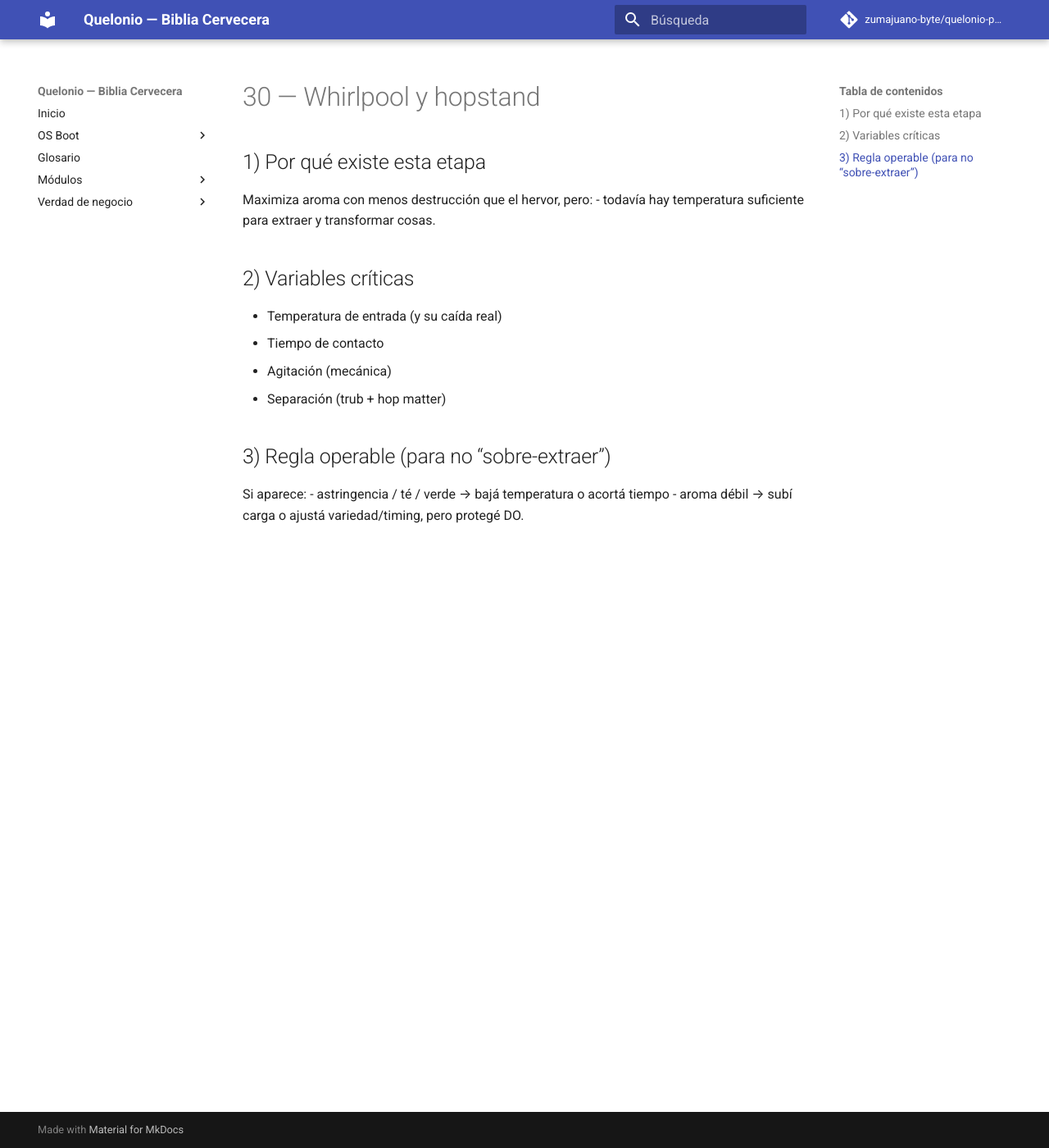
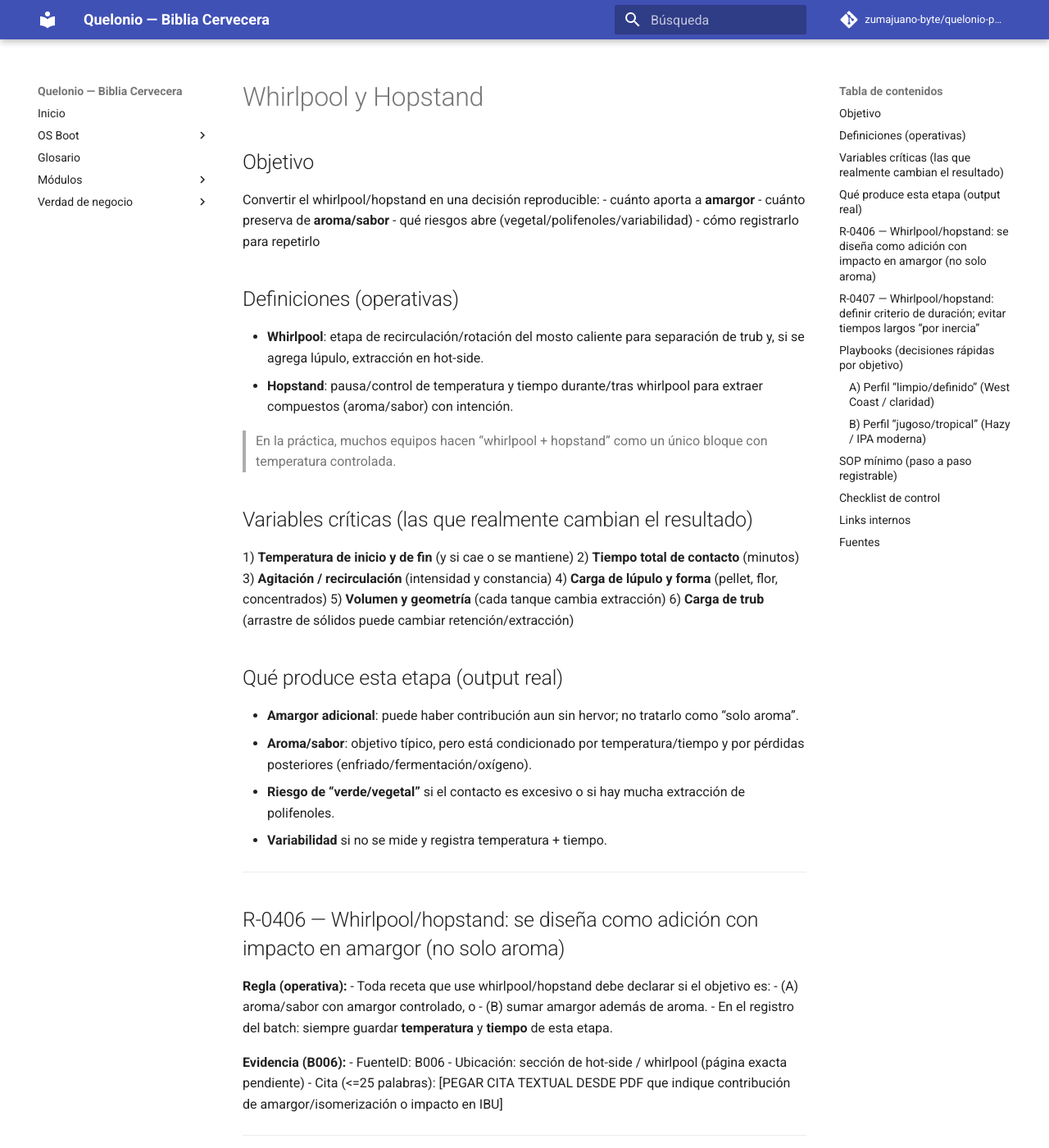
Before and after one commit to zumajuano-byte/quelonio-pages-v2, an MkDocs documentation site: the page built from docs/04_Lupulo/Lupulo_Parte3_DEEP/30_Whirlpool_y_Hopstand.md, in a window 1280 px wide and 1400 px high. Shown: the whole window at 82% size. Built offline with MkDocs 1.6.1 and Material for MkDocs 9.7.7, drawn with Linux system fonts in a browser that asks for light colours; comment, search, counter and statistics services are not loaded; some of the changed text lies outside the part shown.

Commit message:
docs(04): lupulo parte 3 - whirlpool/hopstand + reglas

```diff
--- a/docs/04_Lupulo/Lupulo_Parte3_DEEP/30_Whirlpool_y_Hopstand.md
+++ b/docs/04_Lupulo/Lupulo_Parte3_DEEP/30_Whirlpool_y_Hopstand.md
@@ -1,19 +1,98 @@
-# 30 — Whirlpool y hopstand
+# Whirlpool y Hopstand
 
-## 1) Por qué existe esta etapa
+## Objetivo
+Convertir el whirlpool/hopstand en una decisión reproducible:
+- cuánto aporta a **amargor**
+- cuánto preserva de **aroma/sabor**
+- qué riesgos abre (vegetal/polifenoles/variabilidad)
+- cómo registrarlo para repetirlo
 
-Maximiza aroma con menos destrucción que el hervor, pero:
-- todavía hay temperatura suficiente para extraer y transformar cosas.
+## Definiciones (operativas)
+- **Whirlpool**: etapa de recirculación/rotación del mosto caliente para separación de trub y, si se agrega lúpulo, extracción en hot-side.
+- **Hopstand**: pausa/control de temperatura y tiempo durante/tras whirlpool para extraer compuestos (aroma/sabor) con intención.
 
-## 2) Variables críticas
+> En la práctica, muchos equipos hacen “whirlpool + hopstand” como un único bloque con temperatura controlada.
 
-- Temperatura de entrada (y su caída real)
-- Tiempo de contacto
-- Agitación (mecánica)
-- Separación (trub + hop matter)
+## Variables críticas (las que realmente cambian el resultado)
+1) **Temperatura de inicio y de fin** (y si cae o se mantiene)
+2) **Tiempo total de contacto** (minutos)
+3) **Agitación / recirculación** (intensidad y constancia)
+4) **Carga de lúpulo y forma** (pellet, flor, concentrados)
+5) **Volumen y geometría** (cada tanque cambia extracción)
+6) **Carga de trub** (arrastre de sólidos puede cambiar retención/extracción)
 
-## 3) Regla operable (para no “sobre-extraer”)
+## Qué produce esta etapa (output real)
+- **Amargor adicional**: puede haber contribución aun sin hervor; no tratarlo como “solo aroma”.
+- **Aroma/sabor**: objetivo típico, pero está condicionado por temperatura/tiempo y por pérdidas posteriores (enfriado/fermentación/oxígeno).
+- **Riesgo de “verde/vegetal”** si el contacto es excesivo o si hay mucha extracción de polifenoles.
+- **Variabilidad** si no se mide y registra temperatura + tiempo.
 
-Si aparece:
-- astringencia / té / verde → bajá temperatura o acortá tiempo
-- aroma débil → subí carga o ajustá variedad/timing, pero protegé DO.
+---
+
+<a id="r-0406"></a>
+## R-0406 — Whirlpool/hopstand: se diseña como adición con impacto en amargor (no solo aroma)
+
+**Regla (operativa):**
+- Toda receta que use whirlpool/hopstand debe declarar si el objetivo es:
+  - (A) aroma/sabor con amargor controlado, o
+  - (B) sumar amargor además de aroma.
+- En el registro del batch: siempre guardar **temperatura** y **tiempo** de esta etapa.
+
+**Evidencia (B006):**
+- FuenteID: B006
+- Ubicación: sección de hot-side / whirlpool (página exacta pendiente)
+- Cita (<=25 palabras): [PEGAR CITA TEXTUAL DESDE PDF que indique contribución de amargor/isomerización o impacto en IBU]
+
+---
+
+<a id="r-0407"></a>
+## R-0407 — Whirlpool/hopstand: definir criterio de duración; evitar tiempos largos “por inercia”
+
+**Regla (operativa):**
+- El hopstand debe tener **duración objetivo** (minutos) y criterio de fin.
+- No extender tiempo por defecto si no hay un objetivo sensorial/operativo explícito (riesgo: variabilidad + extracción indeseada).
+
+**Evidencia (B006):**
+- FuenteID: B006
+- Ubicación: sección de whirlpool / duración / extracción (página exacta pendiente)
+- Cita (<=25 palabras): [PEGAR CITA TEXTUAL DESDE PDF sobre duración / rendimientos marginales / efectos]
+
+---
+
+## Playbooks (decisiones rápidas por objetivo)
+### A) Perfil “limpio/definido” (West Coast / claridad)
+- Mantener control estricto de tiempo y temperatura.
+- Priorizar reproducibilidad y minimizar vegetal/astringencia.
+- Separación prolija del lúpulo/trub al final.
+
+### B) Perfil “jugoso/tropical” (Hazy / IPA moderna)
+- Diseñar el hopstand como pieza del “sistema” (se conecta con Parte 4: timing/biotransformación/tioles).
+- Control fuerte del oxígeno en todo lo que viene después (si entra O₂, se pierde el beneficio aromático).
+
+---
+
+## SOP mínimo (paso a paso registrable)
+1) **Definir objetivo** (aroma/sabor vs aroma+amargor).
+2) **Registrar temperatura de inicio** (°C) y método de control (mantener / dejar caer).
+3) **Iniciar cronómetro** (minutos) al comienzo de contacto real con lúpulo.
+4) **Mantener agitación/recirculación** según estándar del equipo (documentar si cambió).
+5) **Fin por criterio** (tiempo objetivo alcanzado o señal definida).
+6) **Separación/traslado**: documentar cómo se retira/filtra/decanta para repetirlo.
+
+## Checklist de control
+- [ ] Objetivo escrito (Aroma / Aroma+Amargor)
+- [ ] Temp inicio (°C) y temp fin (°C)
+- [ ] Tiempo total (min)
+- [ ] Método de agitación/recirculación (qué equipo y cómo)
+- [ ] Lúpulos y cantidades (g/L)
+- [ ] Resultado sensorial (3–5 descriptores) + observaciones de “verde/astringencia”
+- [ ] Notas de estabilidad (si hubo caída rápida de aroma)
+
+## Links internos
+- Parte 3: [Hervor y amargor](10_Hervor_y_Amargor.md)
+- Parte 3: [Dry hopping](40_Dry_Hopping.md)
+- Parte 4 (IPA moderna): `../Lupulo_Parte4_DEEP/00_INDEX.md`
+
+## Fuentes
+- FuenteID: B006
+- Política: `99_Indice_y_Mapas/POLITICA_RAG_Y_FUENTES.md`
```
Also changed, not shown: docs/04_Lupulo/Lupulo_Parte3_DEEP/00_Indice_Lupulo_Parte3.md (+5 -0 lines).
